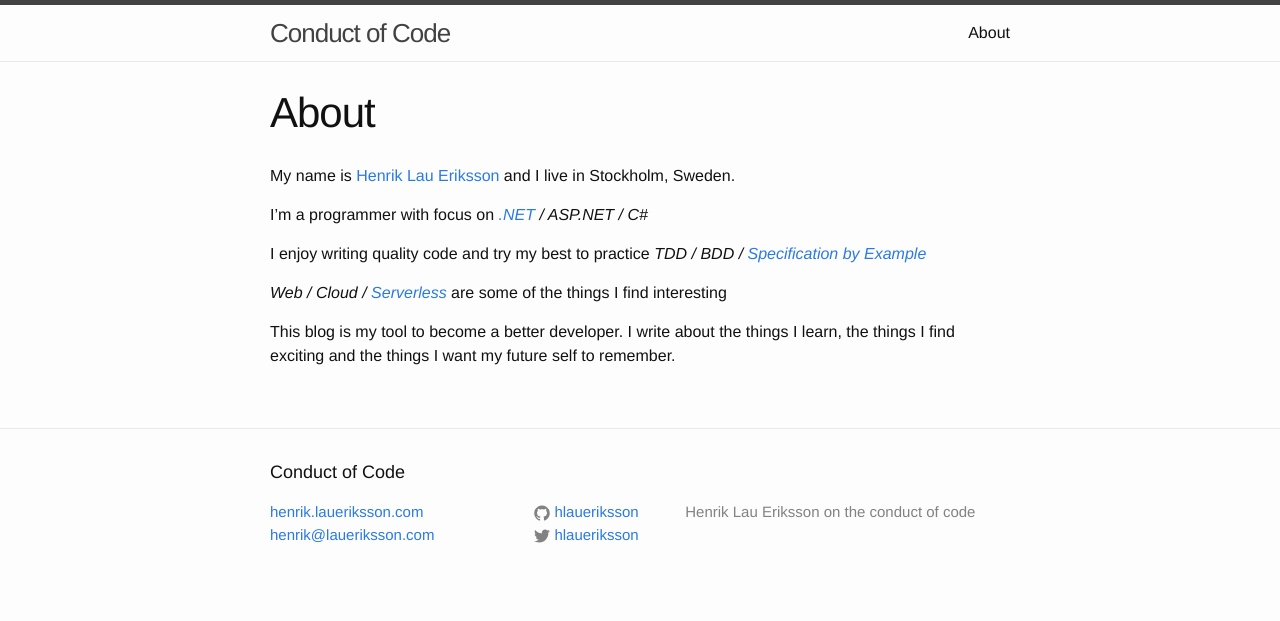
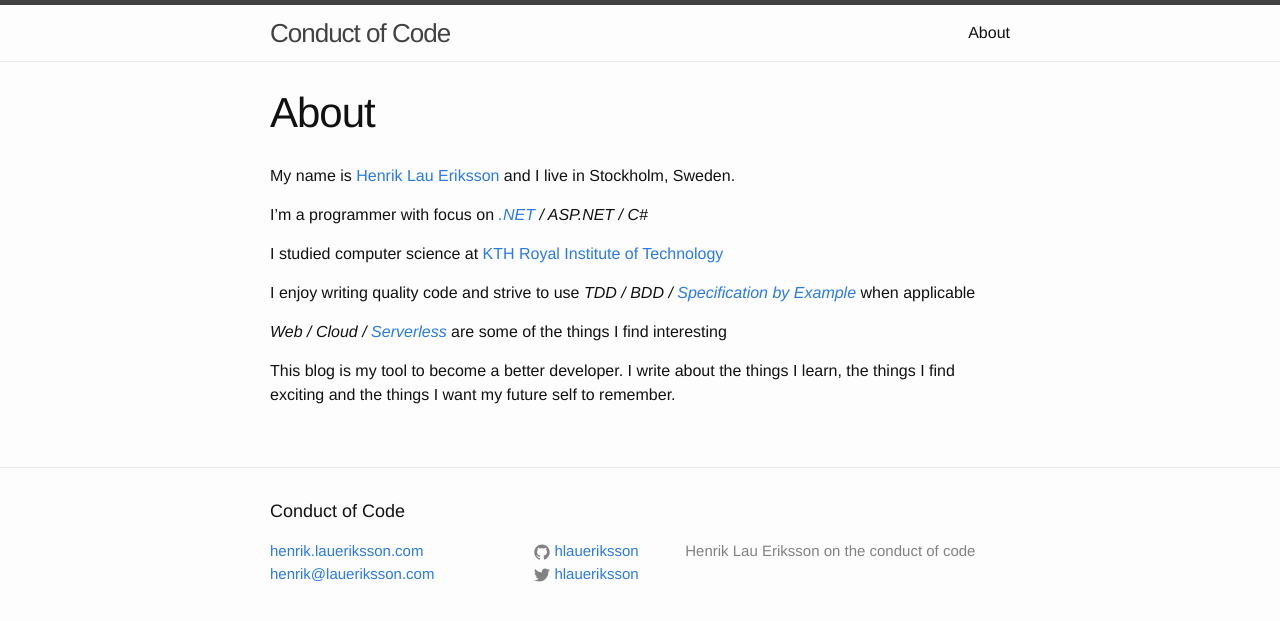
Before and after one commit to hlaueriksson/conductofcode.io, a Jekyll site: the page built from about.md, in a window 1280 px wide. Shown: the top 621 px of the page. Built offline with Jekyll 4.4.1, drawn with Linux system fonts in a browser that asks for light colours.

Commit message:
updated About

```diff
--- a/about.md
+++ b/about.md
@@ -13,7 +13,9 @@ My name is [Henrik Lau Eriksson](http://henrik.laueriksson.com) and I live in St
 
 I'm a programmer with focus on _[.NET](https://www.microsoft.com/net) / ASP.NET / C#_
 
-I enjoy writing quality code and try my best to practice _TDD / BDD / [Specification by Example](https://gojko.net/books/specification-by-example/)_
+I studied computer science at [KTH Royal Institute of Technology](https://www.kth.se/profile/heer/?l=en)
+
+I enjoy writing quality code and strive to use _TDD / BDD / [Specification by Example](https://gojko.net/books/specification-by-example/)_ when applicable
 
 _Web / Cloud / [Serverless](https://azure.microsoft.com/en-us/overview/serverless-computing/)_ are some of the things I find interesting
 
```
